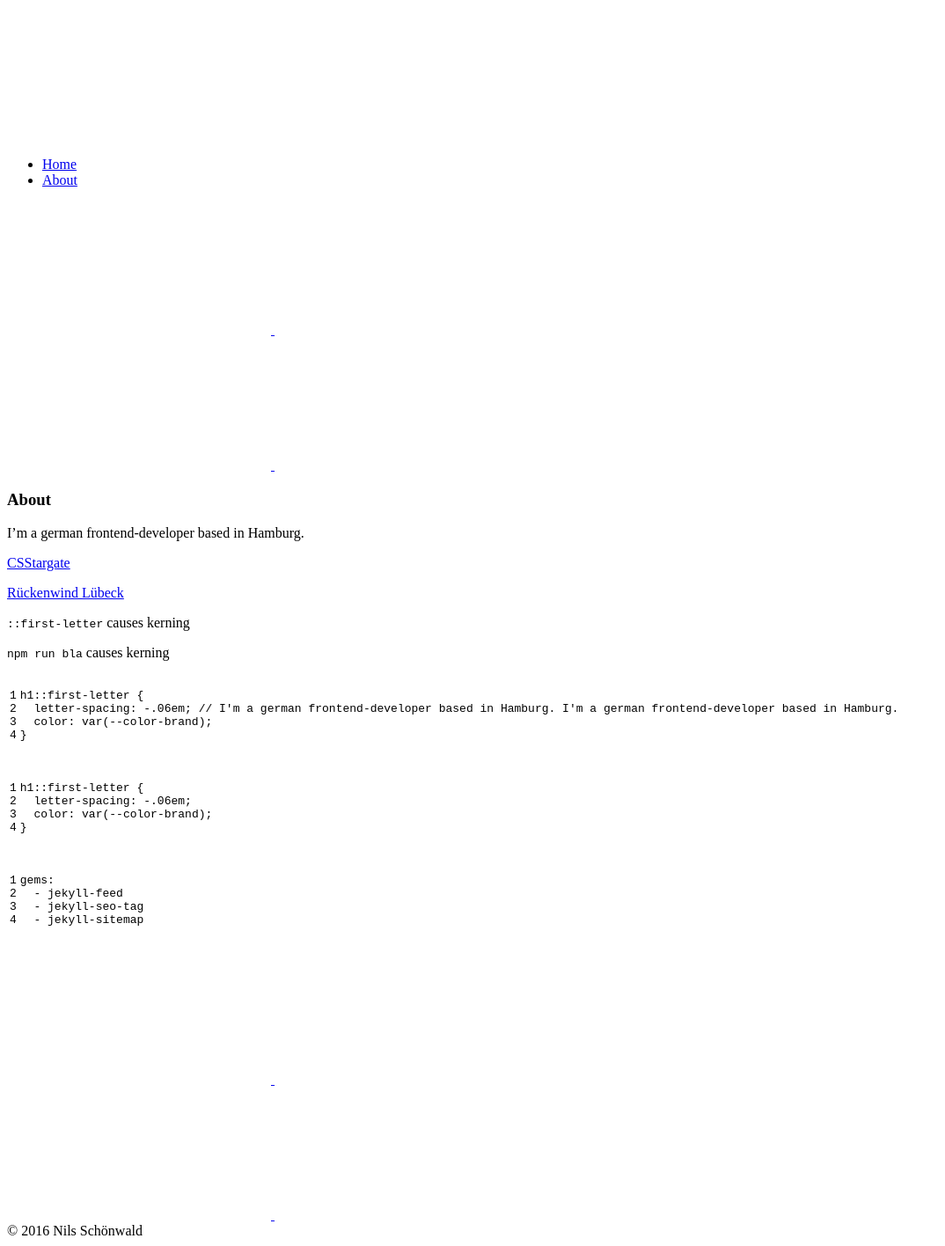
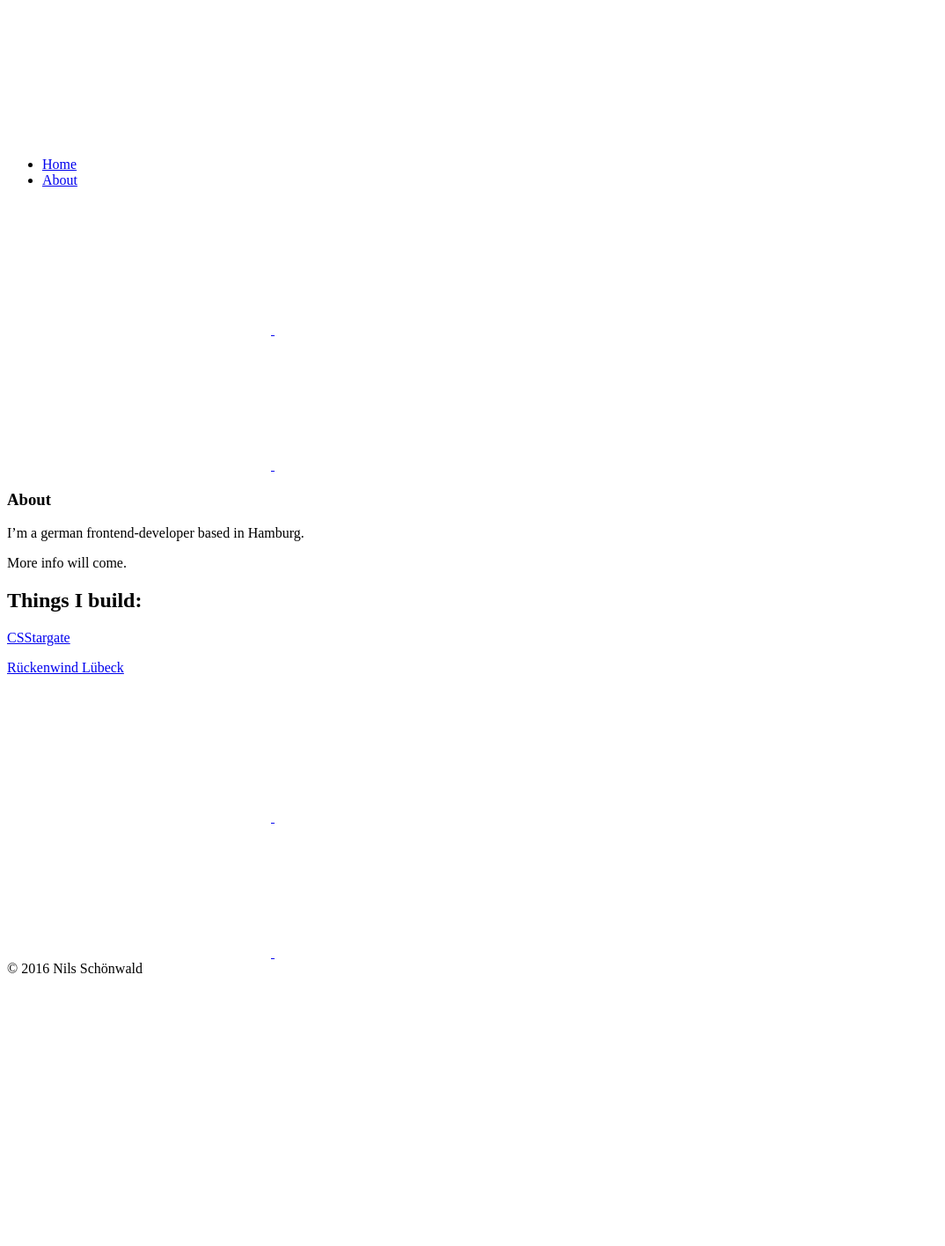
Before and after one commit to schoenwaldnils/blog, a Jekyll site: the page built from about.md, in a window 1280 px wide. Shown: the whole page at 88% size, without its empty margins (0-1074 px from the left). Built offline with Jekyll 4.4.1, drawn with Linux system fonts in a browser that asks for light colours; after the commit the page ends 1118 px from its top, so only the background shows below that.

Commit message:
Fix about page

````diff
--- a/about.md
+++ b/about.md
@@ -6,31 +6,10 @@ permalink: /about/
 
 I'm a german frontend-developer based in Hamburg.
 
+More info will come.
+
+## Things I build:
+
 [CSStargate](http://csstargate.schoenwald.media/)
 
 [Rückenwind Lübeck](http://www.rueckenwind-luebeck.de/)
-
-`::first-letter` causes kerning
-
-`npm run bla` causes kerning
-
-```
-h1::first-letter {
-  letter-spacing: -.06em; // I'm a german frontend-developer based in Hamburg. I'm a german frontend-developer based in Hamburg.
-  color: var(--color-brand);
-}
-```
-
-```css
-h1::first-letter {
-  letter-spacing: -.06em;
-  color: var(--color-brand);
-}
-```
-
-```ruby
-gems:
-  - jekyll-feed
-  - jekyll-seo-tag
-  - jekyll-sitemap
-```
````
